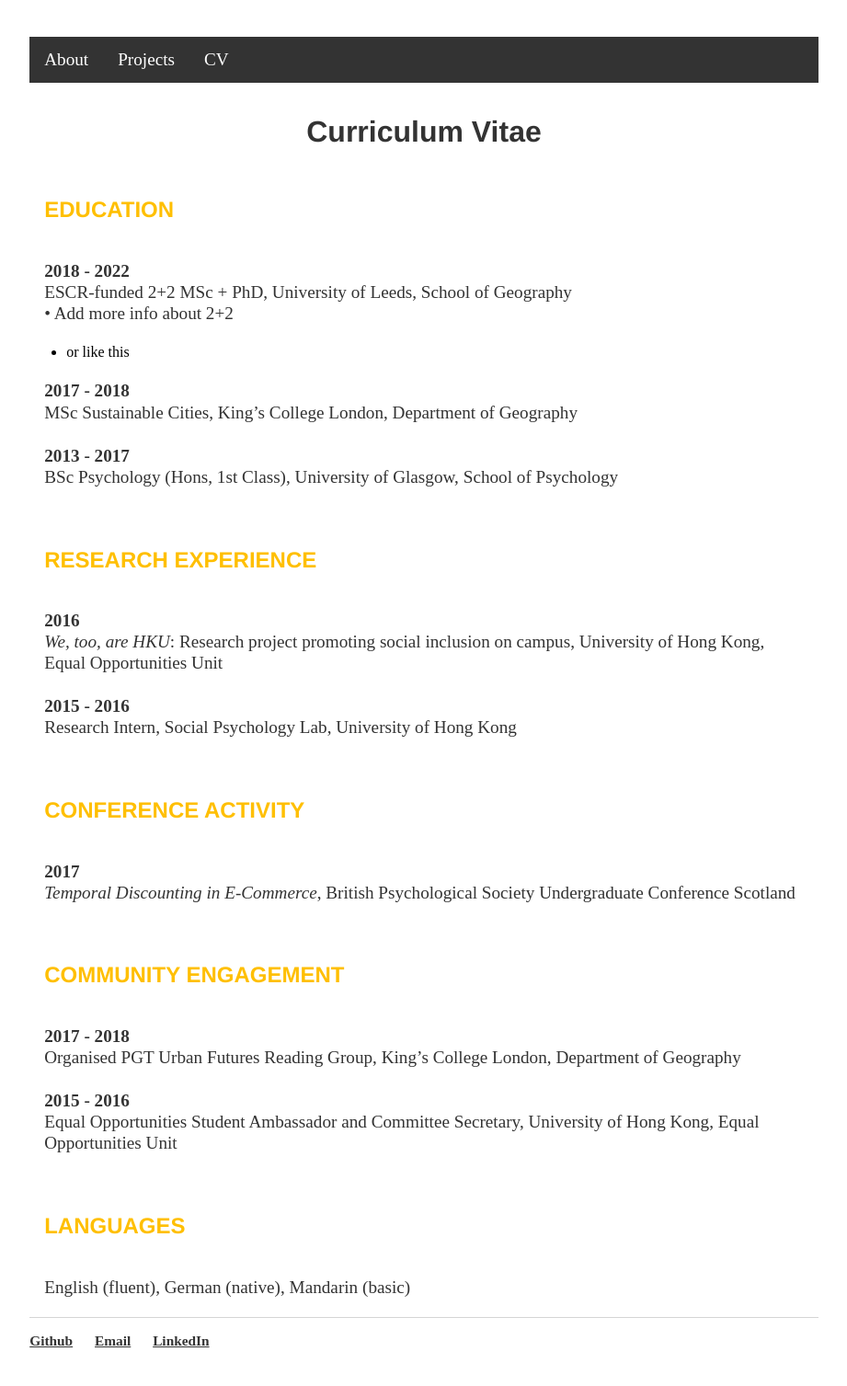
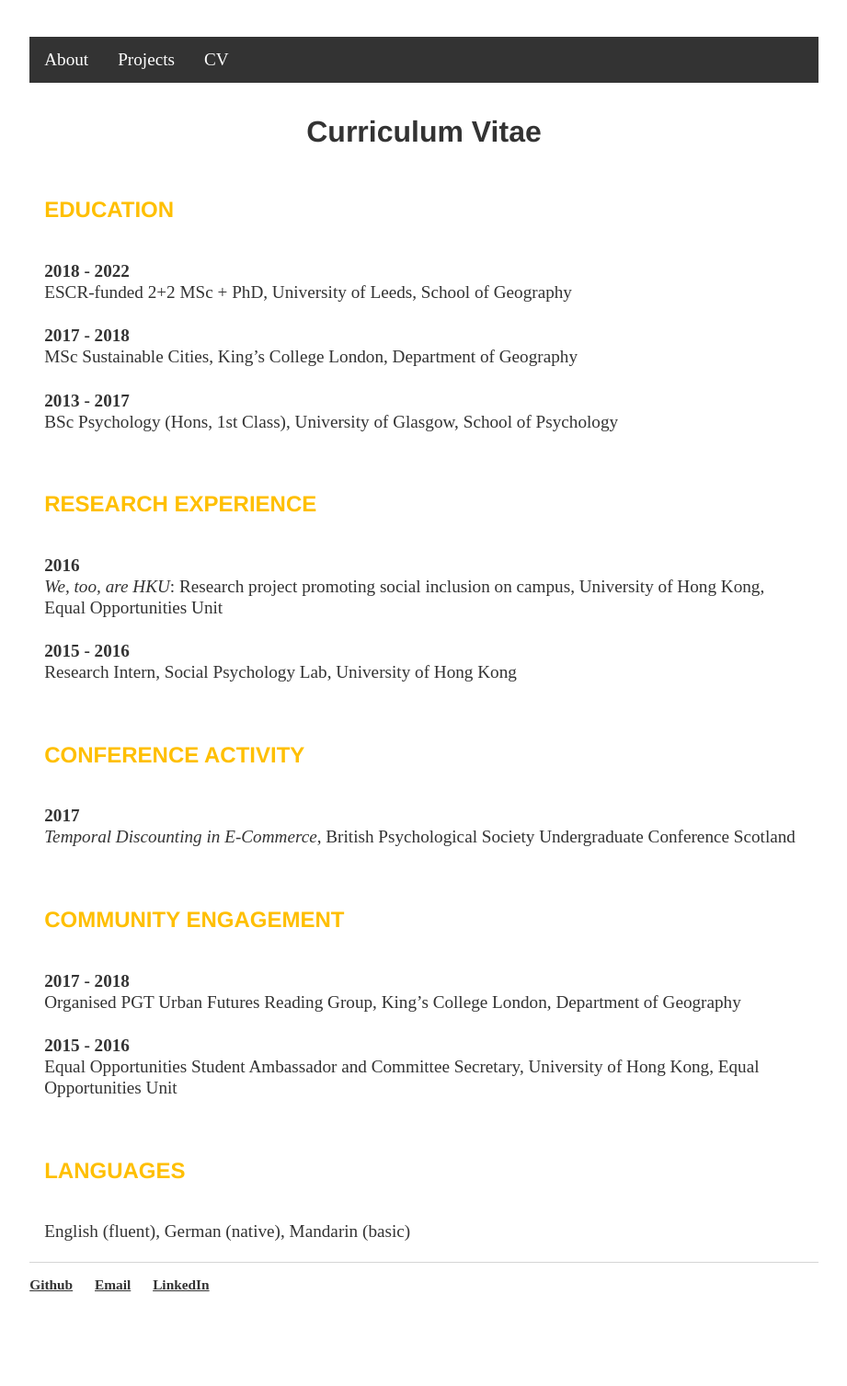
Before and after one commit to lena-kilian/lena-kilian.github.io, a Jekyll site: the page built from cv/index.md, in a window 1280 px wide. Shown: the whole page at 92% size, without its empty margins (179-1100 px from the left). Built offline with Jekyll 4.4.1, drawn with Linux system fonts in a browser that asks for light colours; our own code applies the rules of GitHub Pages for plain Markdown files; after the commit the page ends 1446 px from its top, so only the background shows below that.

Commit message:
Update index.md

```diff
--- a/cv/index.md
+++ b/cv/index.md
@@ -4,8 +4,7 @@
 
 **2018 - 2022**<br/>
 ESCR-funded 2+2 MSc + PhD, University of Leeds, School of Geography
-•	 Add more info about 2+2
-- or like this
+
 
 **2017 - 2018**<br/>
 MSc Sustainable Cities, King’s College London, Department of Geography
```
